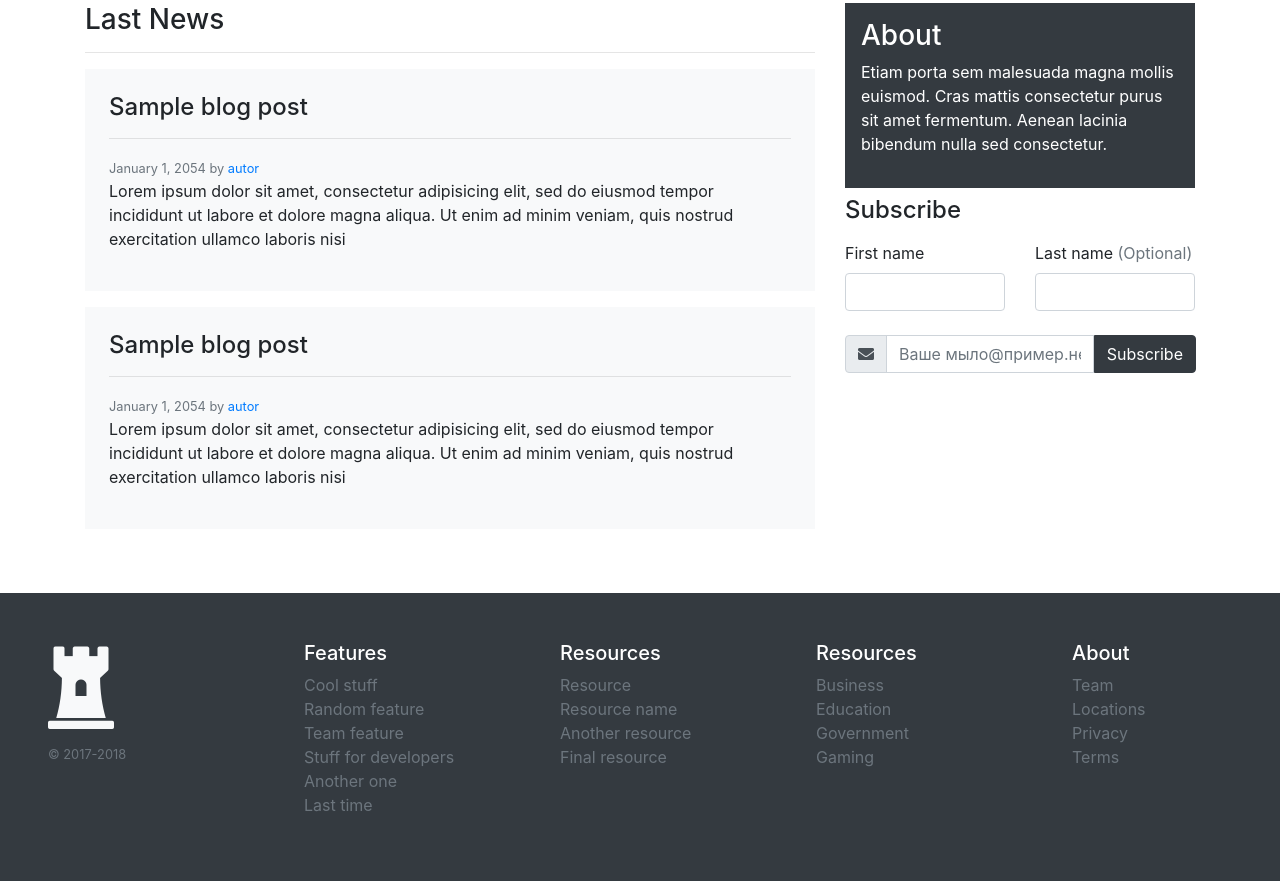
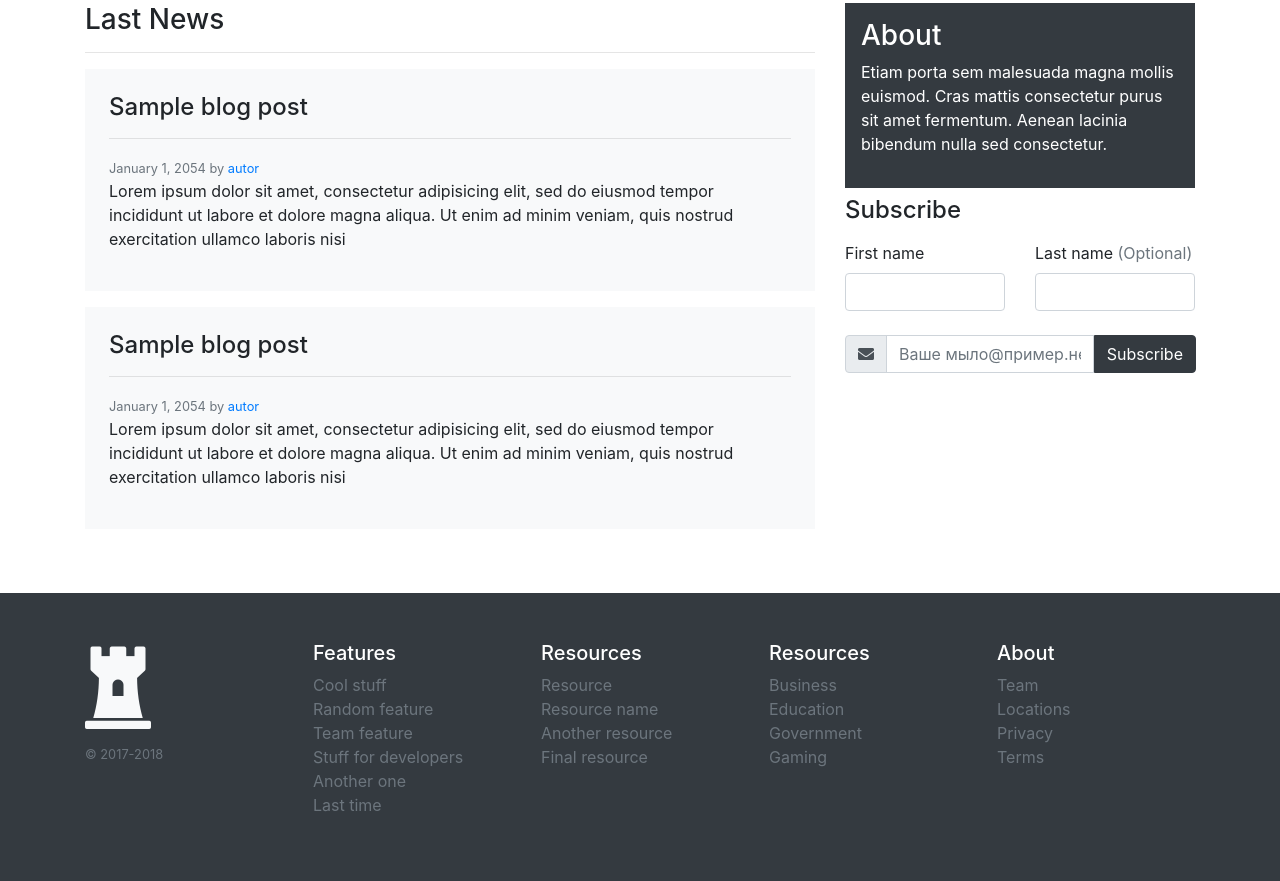
Before and after one commit to tiran888s/tiran888s.github.io, a plain HTML site: page DZ2/index.html in a window 1280 px wide. Shown: the part 929-1810 px from the top of the page. Drawn offline with nearby package versions, Linux system fonts and the light colour scheme.

Commit message:
Update index.html

```diff
--- a/DZ2/index.html
+++ b/DZ2/index.html
@@ -57,7 +57,7 @@
 	          </p>
 	        </div>
 	     </div>
-	      <article class="container my-3">
+	      <article class="container my-2">
 	      	<h2 class="text-center font-italic">From the Firehose</h2>
 	      		<hr class="my-3"></hr>
 	      		<div class="card-group">
@@ -139,14 +139,14 @@
 	      		</div>
 	      </article>
  	</main>
-	<footer>
-		<div class="container-fluid bg-dark">
+	<footer class="container-fluid bg-dark py-5 ">
+		<div class="container">
 			<div class="row">
-				<div class="col-md p-5 col-sm-12">
+				<div class="col-md col-sm-12">
 					<i class="fas fa-chess-rook display-2 text-light mb-3"></i>
 					<small class="d-block mb-3 text-muted">© 2017-2018</small>
 				</div>
-				<div class="col-md p-5 col-sm-6">
+				<div class="col-md col-sm-6">
 					<h5 class="text-white">Features</h5>
 					<ul class="list-unstyled text-small">
                             <li><a class="text-muted" href="#">Cool stuff</a></li>
@@ -157,7 +157,7 @@
                             <li><a class="text-muted" href="#">Last time</a></li>
                         </ul>
 				</div>
-				<div class="col-md p-5 col-sm-6">
+				<div class="col-md col-sm-6">
 					<h5 class="text-white">Resources</h5>
 					<ul class="list-unstyled text-small">
                         <li><a class="text-muted" href="#">Resource</a></li>
@@ -166,7 +166,7 @@
                         <li><a class="text-muted" href="#">Final resource</a></li>
                     </ul>
 				</div>
-				<div class="col-md p-5 col-sm-6">
+				<div class="col-md col-sm-6">
 					<h5 class="text-white">Resources</h5>
 					<ul class="list-unstyled text-small">
                     	<li><a class="text-muted" href="#">Business</a></li>
@@ -175,7 +175,7 @@
                         <li><a class="text-muted" href="#">Gaming</a></li>
                     </ul>
 				</div>
-				<div class="col-md p-5 col-sm-6">
+				<div class="col-md col-sm-6">
 					<h5 class="text-white">About</h5>
 					<ul class="list-unstyled text-small">
                     	<li><a class="text-muted" href="#">Team</a></li>
```
